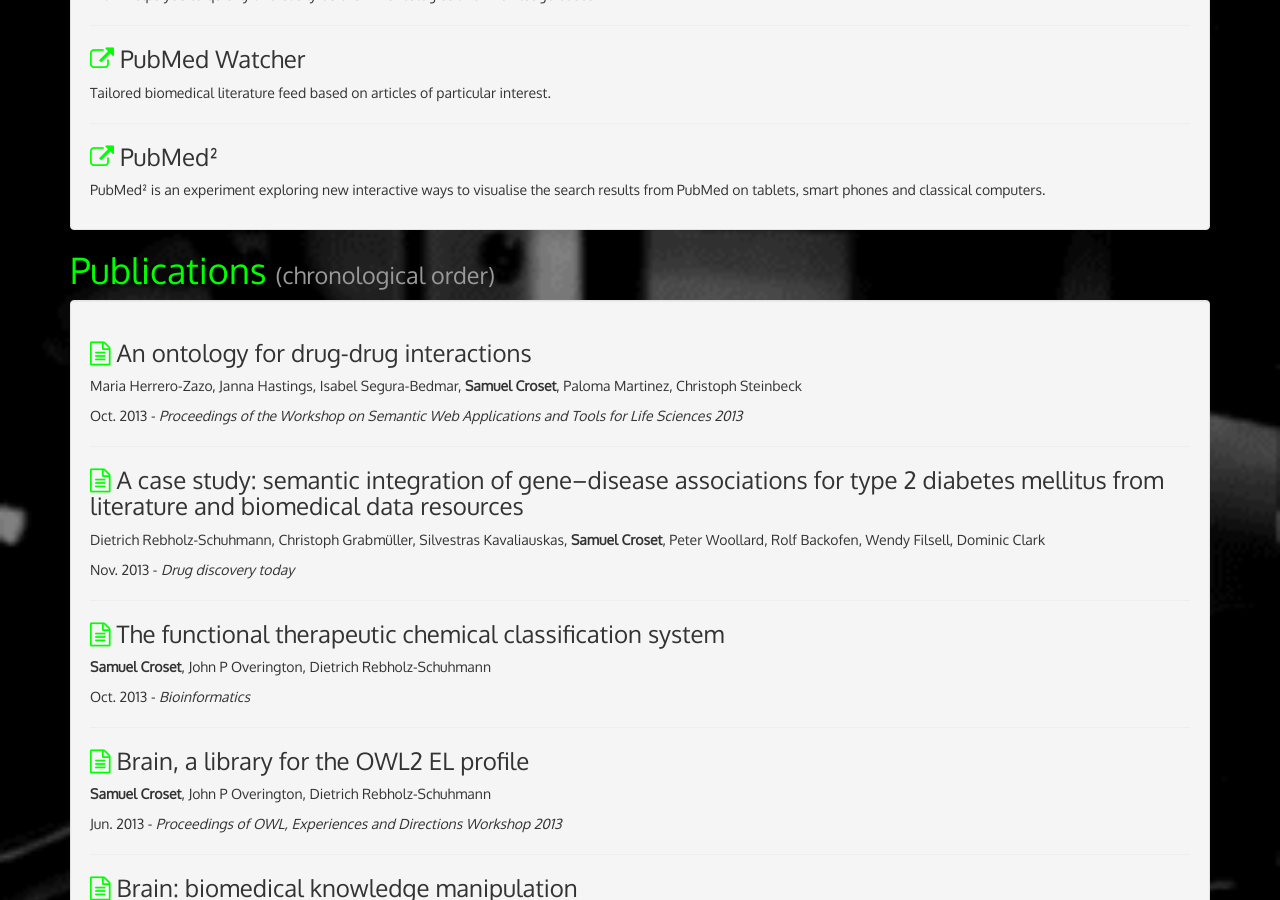
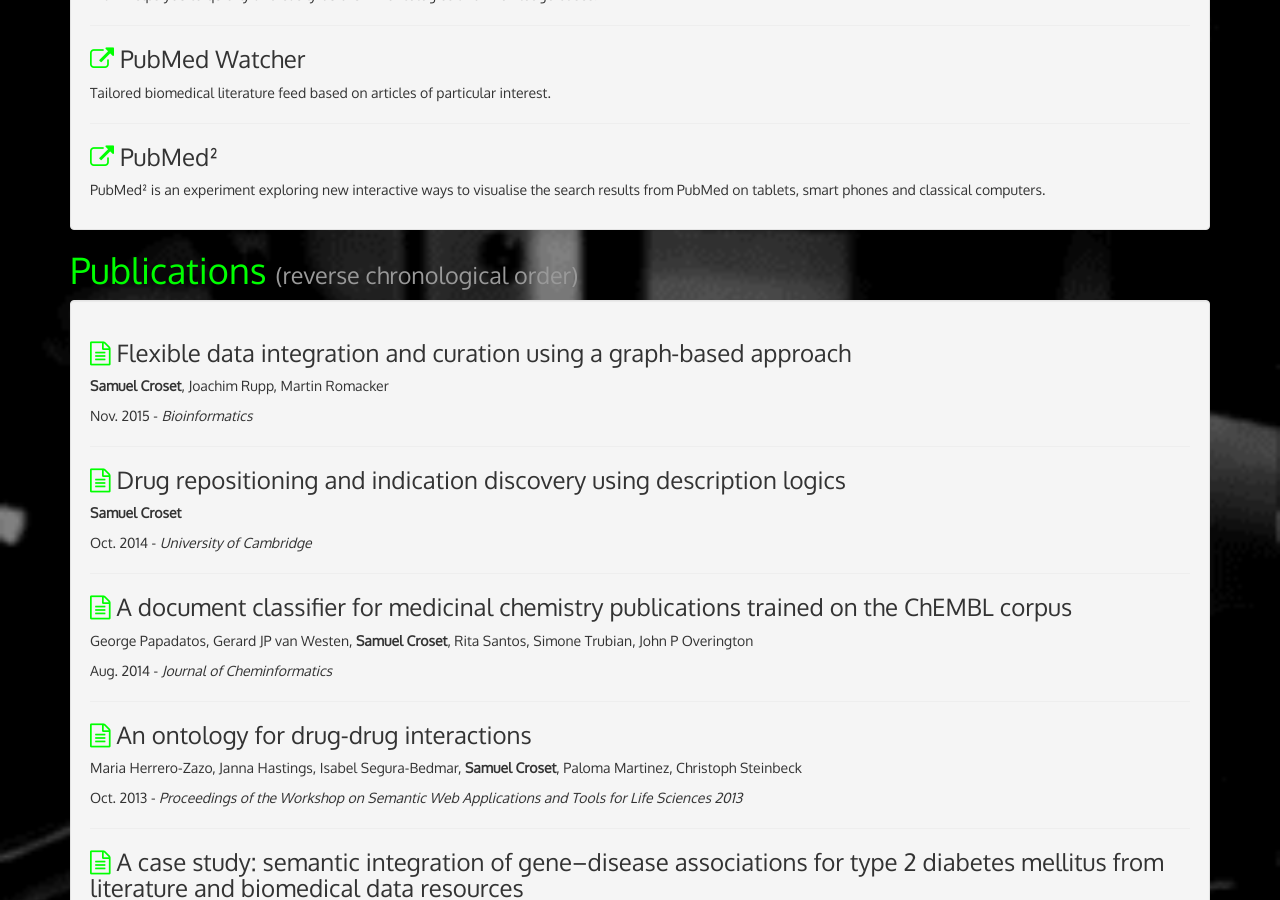
Before and after one commit to loopasam/samuelcroset, a Jekyll site: the page built from work/index.html, in a window 1280 px wide and 900 px high, scrolled down 599 px. Built offline with Jekyll 4.4.1, drawn with Linux system fonts in a browser that asks for light colours; nearby versions of some CDN libraries; Markdown is read by kramdown in place of the engine named in the settings; some of the changed text lies outside the part shown.

Commit message:
rework wording

```diff
--- a/_config.yml
+++ b/_config.yml
@@ -1,4 +1,4 @@
-name: Samuel Croset | Semantics ∩ Drug Discovery
+name: Samuel Croset | Data ∩ Drug Discovery
 markdown: redcarpet
-pygments: true
+highlighter: pygments
 baseurl:
--- a/_layouts/default.html
+++ b/_layouts/default.html
@@ -33,7 +33,7 @@
         <div class="site">
           <div class="header">
 <div class="page-header text-center">
-  <h1><a href="{{site.baseurl}}/">Samuel Croset</a> </h1><h3>Semantics ∩ Drug Discovery</h3>
+  <h1><a href="{{site.baseurl}}/">Samuel Croset</a> </h1><h3>Data ∩ Drug Discovery</h3>
 </div>
           </div>
           {{ content }}
--- a/index.html
+++ b/index.html
@@ -1,10 +1,10 @@
 ---
 layout: default
-title: Samuel Croset | Semantics ∩ Drug Discovery
+title: Samuel Croset | Data ∩ Drug Discovery
 ---
 
 <ul class="list-inline text-center link">
-  <li><h1><a href="{{site.baseurl}}/work/"><span class="fa fa-flask fa-2x"></span></a></h1></li>
+  <li><h1><a href="{{site.baseurl}}/work/"><span class="fa fa-flask fa-2x"></span></h1></a></li>
   <li><h1><a href="{{site.baseurl}}/contact/"><span class="fa fa-envelope fa-2x"></span></a></h1></li>
 </ul>
 
--- a/work/index.html
+++ b/work/index.html
@@ -2,7 +2,7 @@
 layout: default
 title: Samuel Croset | Work
 ---
-<h1 class="text-primary">Web applications <small>(chronological order)</small></h1>
+<h1 class="text-primary">Web applications <small>(reverse chronological order)</small></h1>
 
 <div class="well">
   <h3><a href="https://www.ebi.ac.uk/chembl/research/ftc-hypotheses"><span class="fa fa-external-link"></span></a> Open drug repositioning hypotheses</h3>
@@ -30,9 +30,28 @@
 
 </div>
 
-<h1 class="text-primary">Publications <small>(chronological order)</small></h1>
+<h1 class="text-primary">Publications <small>(reverse chronological order)</small></h1>
 
 <div class="well">
+
+  <h3><a href="http://bioinformatics.oxfordjournals.org/content/32/6/918.long"><span class="fa fa-file-text-o"></span></a> Flexible data integration and curation using a graph-based approach</h3>
+  <p><strong>Samuel Croset</strong>, Joachim Rupp, Martin Romacker</p>
+  <p>Nov. 2015 - <em>Bioinformatics</em></p>
+
+  <hr>
+
+  <h3><a href="https://www.repository.cam.ac.uk/handle/1810/246260"><span class="fa fa-file-text-o"></span></a> Drug repositioning and indication discovery using description logics</h3>
+  <p><strong>Samuel Croset</strong></p>
+  <p>Oct. 2014 - <em>University of Cambridge</em></p>
+
+  <hr>
+
+  <h3><a href="http://jcheminf.springeropen.com/articles/10.1186/s13321-014-0040-8"><span class="fa fa-file-text-o"></span></a> A document classifier for medicinal chemistry publications trained on the ChEMBL corpus</h3>
+  <p>George Papadatos, Gerard JP van Westen, <strong>Samuel Croset</strong>, Rita Santos, Simone Trubian, John P Overington</p>
+  <p>Aug. 2014 - <em>Journal of Cheminformatics</em></p>
+
+  <hr>
+
   <h3><a href="http://ceur-ws.org/Vol-1114/Session3_Herrero-Zazo.pdf"><span class="fa fa-file-text-o"></span></a> An ontology for drug-drug interactions</h3>
   <p>Maria Herrero-Zazo, Janna Hastings, Isabel Segura-Bedmar, <strong>Samuel Croset</strong>, Paloma Martinez, Christoph Steinbeck</p>
   <p>Oct. 2013 - <em>Proceedings of the Workshop on Semantic Web Applications and Tools for Life Sciences 2013</em></p>
```
